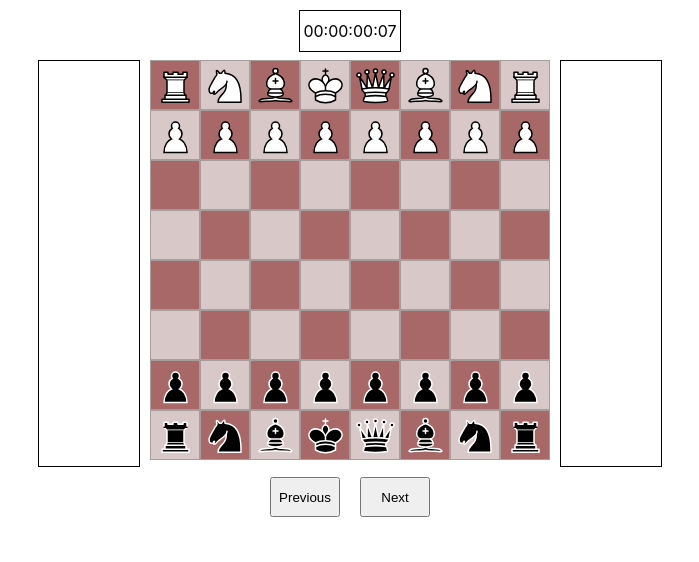
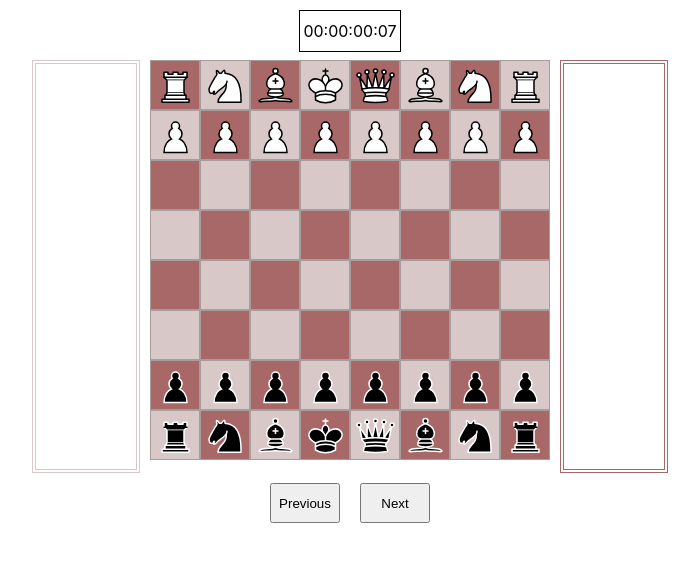
Before and after one commit to mrdhirajbhosale/chess-board-react, a React (Create React App) app: page / in a window 1280 px wide. Shown: the top 562 px of the page, without its empty margins (290-989 px from the left). Built offline with nearby package versions, Linux system fonts and the light colour scheme.

Commit message:
Update for border color

```diff
--- a/src/components/ChessBoard.tsx
+++ b/src/components/ChessBoard.tsx
@@ -30,13 +30,13 @@ const Box = styled.button<{ color?: string, borderColor?: string, borderSize?: s
   padding: 2px;
 `;
 
-const DeathPiece = styled.div`
+const DeathPiece = styled.div<{ borderColor?: string }>`
   display: flex;
   flex-direction: column;
   width: 100px;
   height: 405px;
   flex-wrap: wrap;
-  border: 1px;
+  border: 4px solid ${({ borderColor }) => (borderColor ? borderColor : `#a79d9d`)};
   border-style: double;
   margin: 0 10px;
 `
@@ -265,7 +265,7 @@ class ChessBoard extends React.Component<any, IState> {
         {
           this.props.data.chessBoardItems.current !== undefined &&
           <MainContainer>
-            <DeathPiece>
+            <DeathPiece borderColor='#d9c8c8'>
               {
                 this.props.data.chessBoardItems.current.deathPieces &&
                 this.props.data.chessBoardItems.current.deathPieces.filter((piece: IPiece) => piece.color === 'white').map((piece: IPiece, _: number) => piece.icon())
@@ -295,7 +295,7 @@ class ChessBoard extends React.Component<any, IState> {
                   </RowFlex>
                 )}
             </ChessContainer>
-            <DeathPiece>
+            <DeathPiece borderColor='#a96868'>
               {
                 this.props.data.chessBoardItems.current.deathPieces &&
                 this.props.data.chessBoardItems.current.deathPieces.filter((piece: IPiece) => piece.color === 'black').map((piece: IPiece, _: number) => piece.icon())
```
